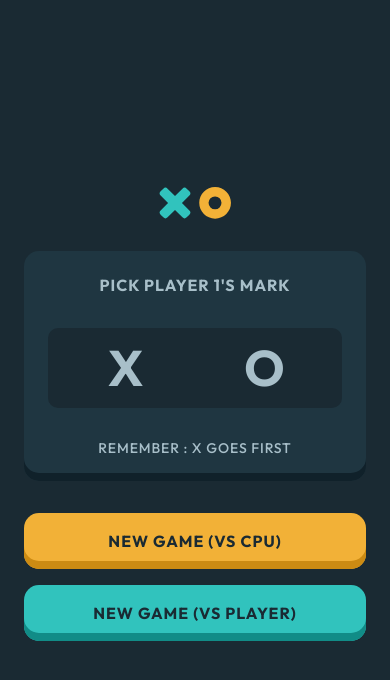
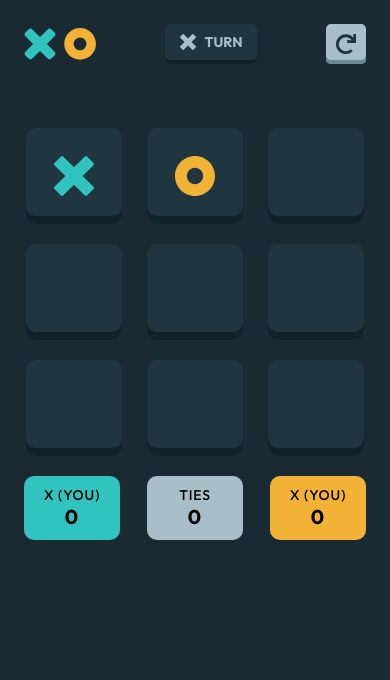
Before and after one commit to ljimshitashvili/tic-tac-toe, a plain HTML site: page index.html in a window 390 px wide. Drawn offline with Linux system fonts and the light colour scheme.

Commit message:
game mode mobile

```diff
--- a/index.html
+++ b/index.html
@@ -31,6 +31,63 @@
             <button id="cpu">new game (vs cpu)</button>
             <button id="player">new game (vs player)</button>
         </section>
+        <section class="game">
+            <div class="header">
+                <svg width="72" height="32" xmlns="http://www.w3.org/2000/svg"><g fill="none" fill-rule="evenodd"><path d="M8.562 1.634 16 9.073l7.438-7.439a3 3 0 0 1 4.243 0l2.685 2.685a3 3 0 0 1 0 4.243L22.927 16l7.439 7.438a3 3 0 0 1 0 4.243l-2.685 2.685a3 3 0 0 1-4.243 0L16 22.927l-7.438 7.439a3 3 0 0 1-4.243 0L1.634 27.68a3 3 0 0 1 0-4.243L9.073 16 1.634 8.562a3 3 0 0 1 0-4.243L4.32 1.634a3 3 0 0 1 4.243 0Z" fill="#31C3BD"/><path d="M56.1 0c8.765 0 15.87 7.106 15.87 15.87 0 8.766-7.105 15.871-15.87 15.871-8.765 0-15.87-7.105-15.87-15.87C40.23 7.106 47.334 0 56.1 0Zm0 9.405a6.466 6.466 0 1 0 0 12.931 6.466 6.466 0 0 0 0-12.931Z" fill="#F2B137" fill-rule="nonzero"/></g></svg>
+                <div class="turn">
+                    <img src="./tic-tac-toe/tic-tac-toe/starter-code/assets/Combined Shape Copy 2.png" alt="x icon">
+                    turn
+                </div>
+                <div class="reset">
+                    <svg width="20" height="20" xmlns="http://www.w3.org/2000/svg"><path d="M19.524 0h-1.88a.476.476 0 0 0-.476.499l.159 3.284A9.81 9.81 0 0 0 9.835.317C4.415.317-.004 4.743 0 10.167.004 15.597 4.406 20 9.835 20a9.796 9.796 0 0 0 6.59-2.536.476.476 0 0 0 .019-.692l-1.348-1.349a.476.476 0 0 0-.65-.022 6.976 6.976 0 0 1-9.85-.63 6.987 6.987 0 0 1 .63-9.857 6.976 6.976 0 0 1 10.403 1.348l-4.027-.193a.476.476 0 0 0-.498.476v1.881c0 .263.213.476.476.476h7.944A.476.476 0 0 0 20 8.426V.476A.476.476 0 0 0 19.524 0Z" fill="#1F3641"/></svg>
+                </div>
+            </div>
+            <div class="main">
+                <div class="box-1">
+                    <img class="x" src="tic-tac-toe/tic-tac-toe/starter-code/assets/icon-x.svg" alt="x icon">
+                </div>
+                <div class="box-2">
+                    <img class="o" src="tic-tac-toe/tic-tac-toe/starter-code/assets/icon-o.svg" alt="o icon">
+                </div>
+                <div class="box-3">
+
+                </div>
+                <div class="box-4">
+
+                </div>
+                <div class="box-5">
+
+                </div>
+                <div class="box-6">
+
+                </div>
+                <div class="box-7">
+
+                </div>
+                <div class="box-8">
+
+                </div>
+                <div class="box-9">
+
+                </div>
+            </div>
+            <div class="footer">
+                <div class="you">
+                    <p class="x">x (you)</p>
+                    <p class="o">o (you)</p>
+                    <p class="score">0</p>
+                </div>
+                <div class="ties">
+                    <p>ties</p>
+                    <p class="score">0</p>
+                </div>
+                <div class="opponent">
+                    <p class="x">x (you)</p>
+                    <p class="o">o (you)</p>
+                    <p class="score">0</p>
+                </div>
+            </div>
+        </section>
     </main>
 </body>
 </html>
--- a/styles.css
+++ b/styles.css
@@ -19,19 +19,19 @@ main{
     width: 100%;
     height: 100%;
     display: flex;
-    flex-direction: column;
-    align-items: center;
     justify-content: center;
-    padding: 24px;
-    box-sizing: border-box;
 }
 
 .new-game{
     display: flex;
     flex-direction: column;
     align-items: center;
+    justify-content: center;
     width: 100%;
+    height: 100%;
     max-width: 450px;
+    padding: 24px;
+    display: none;
 }
 
 .choose-container{
@@ -118,3 +118,122 @@ main{
     background-color: var(--sky);
     box-shadow: 0px -8px 0px 0px #118C87 inset;
 }
+
+/* ------------------ game mode ------------------ */
+
+.game{
+    width: 100%;
+    max-width: 450px;
+    padding: 24px;
+    box-sizing: border-box;
+    /* display: none; */
+}
+
+.header{
+    display: flex;
+    justify-content: space-between;
+    align-items: center;
+    width: 100%;
+}
+
+.turn{
+    display: flex;
+    align-items: center;
+    gap: 9px;
+    padding: 9px 15px 13px 15px;
+    box-sizing: border-box;
+    background-color: var(--light-blue);
+    box-shadow: 0px -4px 0px 0px #10212A inset;
+    border-radius: 5px;
+    color: var(--silver);
+    font-weight: 700;
+    font-size: 14px;
+    line-height: 18px;
+}
+
+.reset{
+    width: 40px;
+    height: 40px;
+    box-shadow: 0px -4px 0px 0px #6B8997 inset;
+    background-color: var(--silver);
+    display: flex;
+    justify-content: center;
+    align-items: center;
+    border-radius: 5px;
+}
+
+.main{
+    display: grid;
+    grid-template-columns: repeat(3, 1fr);
+    grid-template-rows: repeat(3, 1fr);
+    grid-column-gap: 20px;
+    grid-row-gap: 20px;
+    margin: 64px 0 20px 0;
+    place-items: center;
+}
+
+img.x, img.o{
+    width: 40px;
+    height: 40px;
+}
+
+.box-1,
+.box-2,
+.box-3,
+.box-4,
+.box-5,
+.box-6,
+.box-7,
+.box-8,
+.box-9{
+    width: 96px;
+    height: 96px;
+    background-color: var(--light-blue);
+    box-shadow: 0px -8px 0px 0px #10212A inset;
+    border-radius: 10px;
+    display: flex;
+    justify-content: center;
+    align-items: center;
+}
+
+.footer{
+    display: flex;
+    justify-content: space-between;
+}
+
+.you,
+.ties,
+.opponent{
+    width: 96px;
+    height: 64px;
+    background-color: var(--sky);
+    border-radius: 10px;
+    display: flex;
+    flex-direction: column;
+    justify-content: center;
+    align-items: center;
+    font-size: 14px;
+    font-weight: 500;
+    line-height: 17px;
+    letter-spacing: 0.88px;
+}
+
+.ties{
+    background-color: var(--silver);
+
+}
+
+.opponent{
+    background-color: var(--yellow);
+}
+
+.score{
+    font-weight: 700;
+    font-size: 20px;
+    line-height: 25px;
+    letter-spacing: 1.25px;
+}
+
+p.o{
+    display: none;
+}
```
Also changed, not shown: tic-tac-toe/tic-tac-toe/starter-code/assets/Combined Shape Copy 2.png (added).
